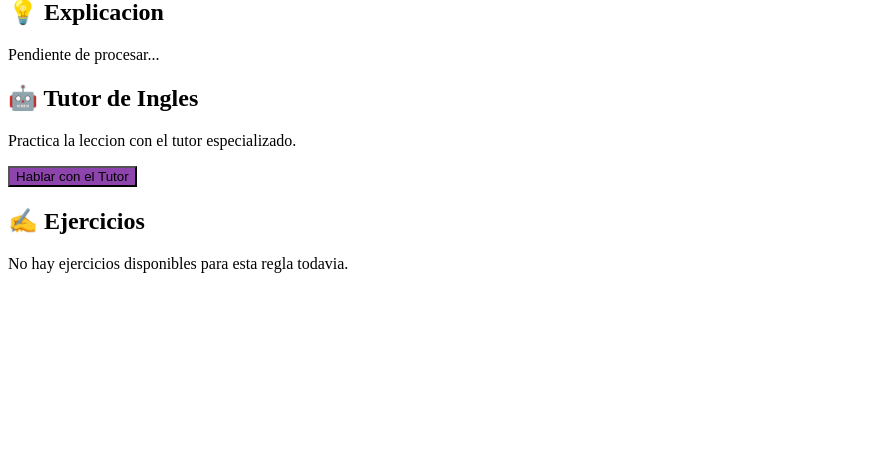
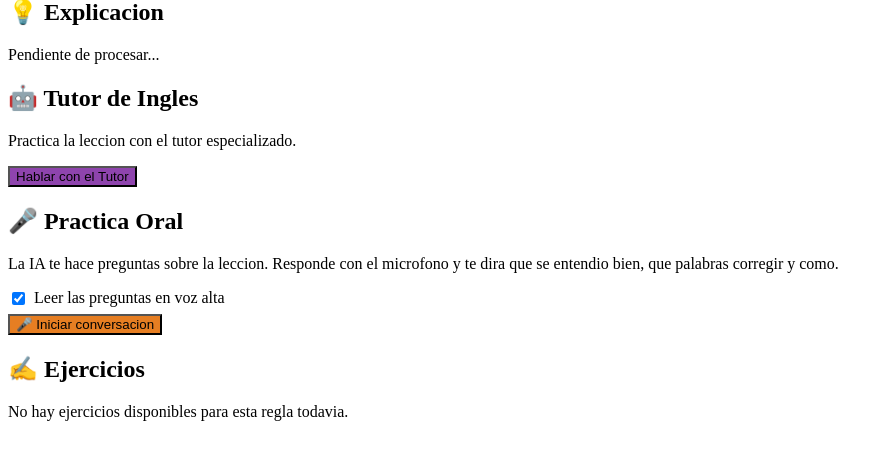
Before and after one commit to mramirezr09/english_app, a PHP site: page /show.php in a window 1280 px wide. Shown: the part 336-800 px from the top of the page, without its empty margins (0-893 px from the left). Run offline with PHP 8.4, Linux system fonts and the light colour scheme; data that the repository does not hold is empty.

Commit message:
Add oral practice section with speech recognition features to lesson page

```diff
--- a/frontend/views/lessons/show.php
+++ b/frontend/views/lessons/show.php
@@ -45,15 +45,37 @@
     </div>
 
     <div class="content-section">
+        <h2>&#127908; Practica Oral</h2>
+        <p>La IA te hace preguntas sobre la leccion. Responde con el microfono y te dira
+           que se entendio bien, que palabras corregir y como.</p>
+        <label style="display:flex; align-items:center; gap:6px; margin:6px 0;">
+            <input type="checkbox" id="speech-tts" checked>
+            <span>Leer las preguntas en voz alta</span>
+        </label>
+        <div id="speech-warning" class="error" style="display:none; margin:10px 0;"></div>
+        <div class="actions">
+            <button class="btn" style="background:#e67e22" onclick="SpeechPractice.startConversation()">&#127908; Iniciar conversacion</button>
+            <button class="btn" id="speaking-skip" style="background:#34495e; display:none" onclick="SpeechPractice.skipQuestion()">Otra pregunta</button>
+        </div>
+        <div id="speaking-log" style="margin-top:15px; border:1px solid #ddd; padding:15px; border-radius:10px; background:#fefefe; max-height:420px; overflow-y:auto;" hidden></div>
+        <div id="speaking-controls" style="display:none; align-items:center; gap:10px; margin-top:10px;">
+            <button class="btn mic-btn" id="speaking-mic" onclick="SpeechPractice.talkMic(this)">&#127908; Responder</button>
+            <span id="speaking-status" style="color:#666;"></span>
+        </div>
+    </div>
+
+    <div class="content-section">
         <h2>&#9997;&#65039; Ejercicios</h2>
         <div class="exercise-box">
             <?php if ($exercises): ?>
                 <?php foreach ($exercises as $index => $ex): ?>
-                    <div class="exercise" data-answer="<?php echo htmlspecialchars($ex['answer'] ?? ''); ?>">
+                    <div class="exercise" data-answer="<?php echo htmlspecialchars($ex['answer'] ?? ''); ?>" data-question="<?php echo htmlspecialchars($ex['question'] ?? ''); ?>">
                         <p><?php echo ($index + 1) . '. ' . htmlspecialchars($ex['question'] ?? ''); ?></p>
                         <input type="text" id="ex_<?php echo $index; ?>" placeholder="Tu respuesta...">
                         <button class="btn" onclick="checkAnswer(<?php echo $index; ?>)">Verificar</button>
+                        <button type="button" class="btn mic-btn" style="background:#e67e22" onclick="SpeechPractice.exerciseMic(this, <?php echo $index; ?>)">&#127908; Responder con voz</button>
                         <span id="res_<?php echo $index; ?>"></span>
+                        <div class="speech-result" id="speech-result-<?php echo $index; ?>" hidden></div>
                     </div>
                 <?php endforeach; ?>
             <?php else: ?>
@@ -63,3 +85,4 @@
     </div>
 </div>
 <script src="/assets/js/lesson.js"></script>
+<script src="/assets/js/speech.js"></script>
```
